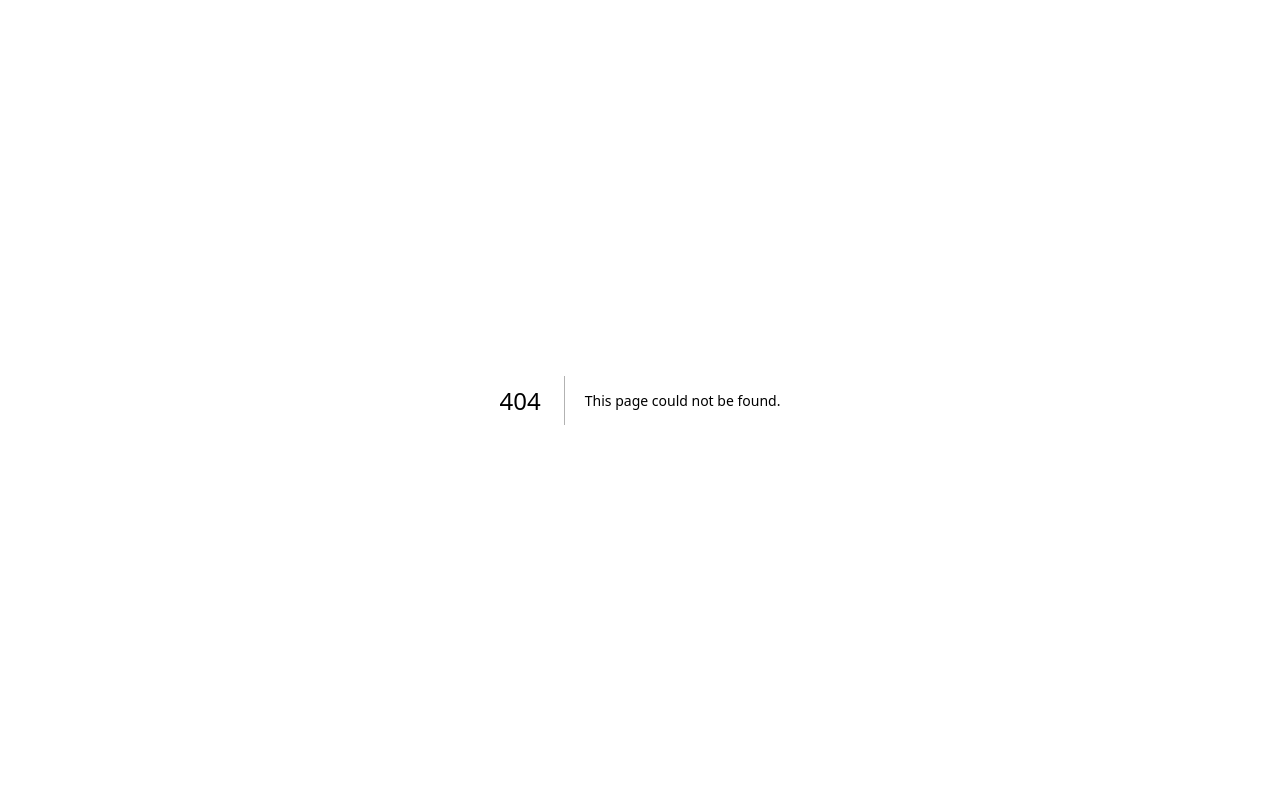
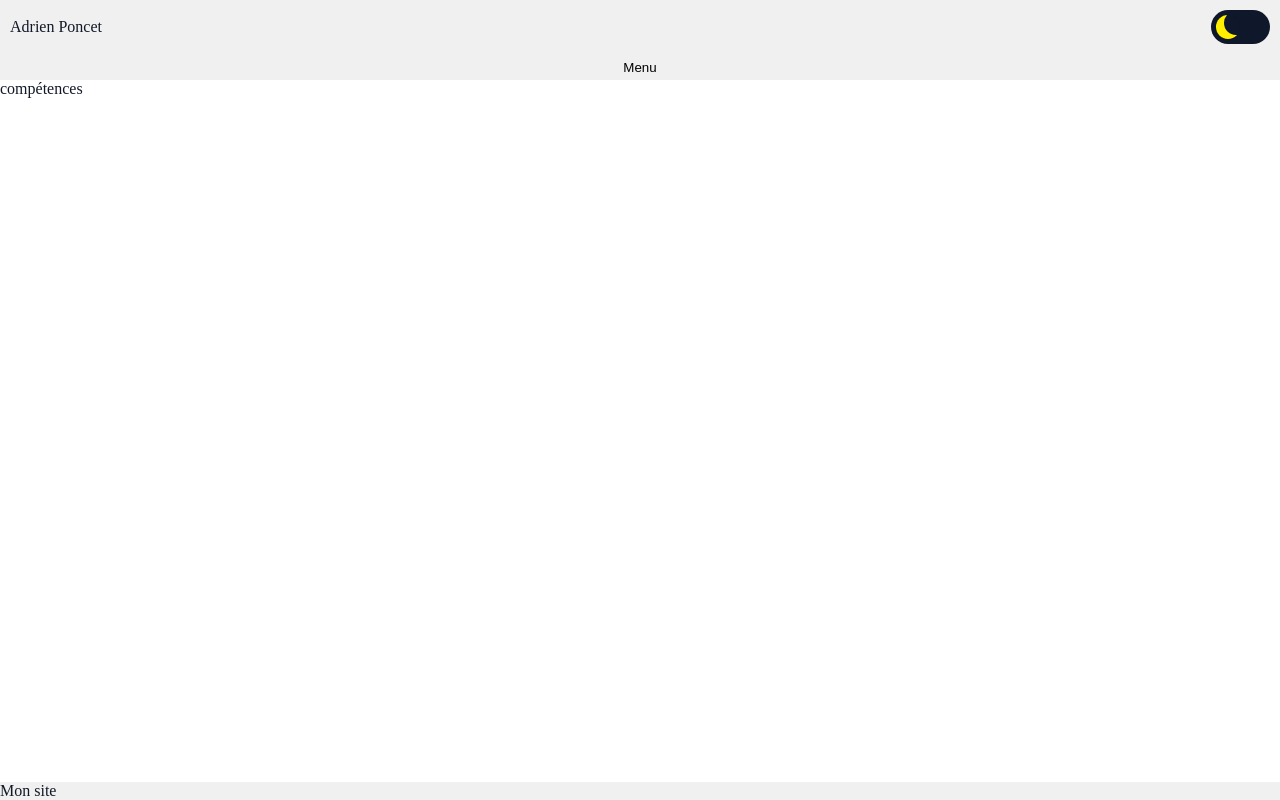
Before and after one commit to DevPoncet07/devponcet07ClientWeb, a Next.js app in the folder src/: page /competences in a window 1280 px wide. Before the commit this address had no page. Built offline with nearby package versions, Linux system fonts and the light colour scheme.

Commit message:
create menu burger

```diff
--- /dev/null
+++ b/src/app/competences/page.tsx
@@ -0,0 +1,16 @@
+import App from "@/components/app/App";
+import Footer from "@/components/footer/Footer";
+import Header from "@/components/header/Header";
+import Main from "@/components/main/Main";
+
+
+export default function Home() {
+  return (<App>
+    <Header/>
+    <Main>
+      <p>compétences</p>
+    </Main>
+    <Footer/>
+    </App>
+  )
+}
--- a/src/app/globals.css
+++ b/src/app/globals.css
@@ -43,16 +43,28 @@ table {
 	border-spacing: 0;
 }
 
-/* My css*/
+/* My css */
 
 :root {
-  --bg: white;
-  --text: black;
+  --background: #f0f0f0;
+  --background--hover: #b4b4b4;
+  --background-gradient: linear-gradient(135deg, #6D28D9 0%, #0891B2 100%);
+  --surface: #FFFFFF;
+  --border: #E5E7EB;
+  --text: #111827;
+  --muted: #6B7280;
+  --primary: #6D28D9;
+  --secondary: #0891B2;
 }
 
 .dark {
-  --bg: #0b0b0b;
-  --text: #ffffff;
+  --background: #0A0A0F;
+  --surface: #111827;
+  --border: #1F2937;
+  --text: #F9FAFB;
+  --muted: #9CA3AF;
+  --primary: #7C3AED;
+  --secondary: #06B6D4;
 }
 
 html{
--- a/src/components/app/App.tsx
+++ b/src/components/app/App.tsx
@@ -1,8 +1,6 @@
 import styles from "./App.module.css";
 
-export default function App({
-  children,
-}: {
+export default function App({children}: {
   children: React.ReactNode;
 }) {
 
--- a/src/components/footer/Footer.module.css
+++ b/src/components/footer/Footer.module.css
@@ -1,3 +1,4 @@
 .footer{
     margin-top: auto;
+    background-color: var(--background);
 }
--- a/src/components/header/ButtonTheme/ButtonTheme.module.css
+++ b/src/components/header/ButtonTheme/ButtonTheme.module.css
@@ -5,7 +5,6 @@
   display: inline-block;
   width: 3.5em;
   height: 2em;
-  margin :10px
 }
 
 /* Hide default HTML checkbox */
--- a/src/components/header/Header.module.css
+++ b/src/components/header/Header.module.css
@@ -1,6 +1,63 @@
 .header{
     display:flex;
+    flex-direction: column;
+    justify-content: space-between;
+    background: var(--background);
+    position: relative;
+    z-index: 2;
+    height:80px;
+}
+
+.headerTop{
+    display: flex;
     flex-direction: row;
     justify-content: space-between;
+    z-index: 2;
+    padding: 10px;
+}
+
+.headerH1{
+    align-content: center;
+    z-index: 2;
+}
+
+.buttonOpen{
+    border: none;
+    padding: 5px;
     background-color: var(--background);
+    cursor: pointer;
+    box-sizing: border-box;
+
 }
+
+.headerNav{
+    display: flex;
+    flex-direction: column;
+    align-items:  center;
+    background-color: var(--background);
+    z-index: 1;
+    position: absolute;
+    top:75px;
+    width: 100%;
+    box-sizing: border-box;
+
+}
+
+.headerLink{
+    text-decoration: none;
+    padding: 4px;
+    width: 100%;
+    text-align: center;
+    box-sizing: border-box;
+}
+.headerLink:hover , .buttonOpen:hover{
+    background-color: var(--background--hover);
+}
+
+.openMenuBurger{
+    transition: transform ease 0.5s;
+}
+.closeMenuBurger{
+    transform: translateY(-150px);
+    transition: transform ease 0.5s;
+}
--- a/src/components/header/Header.tsx
+++ b/src/components/header/Header.tsx
@@ -1,13 +1,36 @@
-
+'use client'
 import styles from "./Header.module.css"
 import ButtonTheme from "./ButtonTheme/ButtonTheme"
+import Link from "next/link"
 
 export default function Header() {
 
-    return (
+    function openMenuBurger() {
+        const menuBurger = document.getElementById("menuBurger")
+        const buttonOpen = document.getElementById("buttonOpen")
+        menuBurger?.classList.toggle(styles.closeMenuBurger)
+        menuBurger?.classList.toggle(styles.openMenuBurger)
+        if (buttonOpen?.textContent=="X"){
+            buttonOpen.textContent="Menu"
+        }else{
+            buttonOpen!.textContent="X"
+        }
+    }
+
+    return (<>
         <header className={styles.header}>
-            <h1>Adrien Poncet</h1>
-            <ButtonTheme/>
+            <div className={styles.headerTop}>
+                <h1 className={styles.headerH1}>Adrien Poncet</h1>
+                <ButtonTheme />
+            </div>
+            <button onClick={openMenuBurger} id="buttonOpen" className={styles.buttonOpen}>Menu</button>
         </header>
+        <nav className={styles.headerNav + " " + styles.closeMenuBurger} id="menuBurger">
+            <Link className={styles.headerLink} href="/">Acceuil</Link>
+            <Link className={styles.headerLink} href="/realisations">Mes réalisations</Link>
+            <Link className={styles.headerLink} href="/competences">Mes compétences</Link>
+        </nav>
+
+    </>
     )
 }
--- a/src/components/main/Main.tsx
+++ b/src/components/main/Main.tsx
@@ -1,9 +1,13 @@
 import styles from "./Main.module.css";
-export default function Main(){
+export default function Main(
+  {children}
+: {
+  children: React.ReactNode;
+}){
 
     return(
         <main className={styles.main}>
-            <p>Mon site</p>
+            {children}
         </main>
     )
 }
```
Also changed, not shown: src/app/realisations/page.tsx (added, +16 -0 lines).
